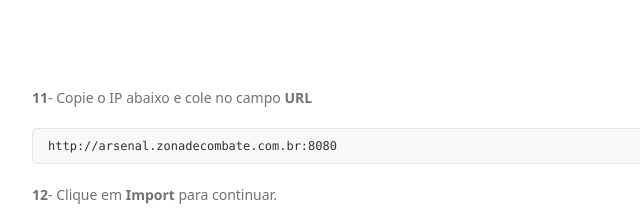
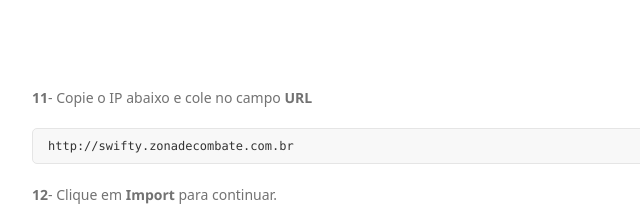
Before and after one commit to ZonaDeCombate/ZonaDeCombate.github.io, a plain HTML site: page index.html in a window 1280 px wide. Shown: the part 5320-5542 px from the top of the page, 178-818 px from the left. Drawn offline with Linux system fonts and the light colour scheme; a web font is replaced by a local one.

Commit message:
Novo endereço

```diff
--- a/index.html
+++ b/index.html
@@ -80,7 +80,7 @@
         <p>
           <p>
             <b>11</b>- Copie o IP abaixo e cole no campo <b>URL</b>
-            <pre>http://arsenal.zonadecombate.com.br:8080</pre>
+            <pre>http://swifty.zonadecombate.com.br</pre>
             <b>12</b>- Clique em <b>Import</b> para continuar.<br>
           </p>
           <img src="images/06.jpg" alt=""><hr></p>
```
